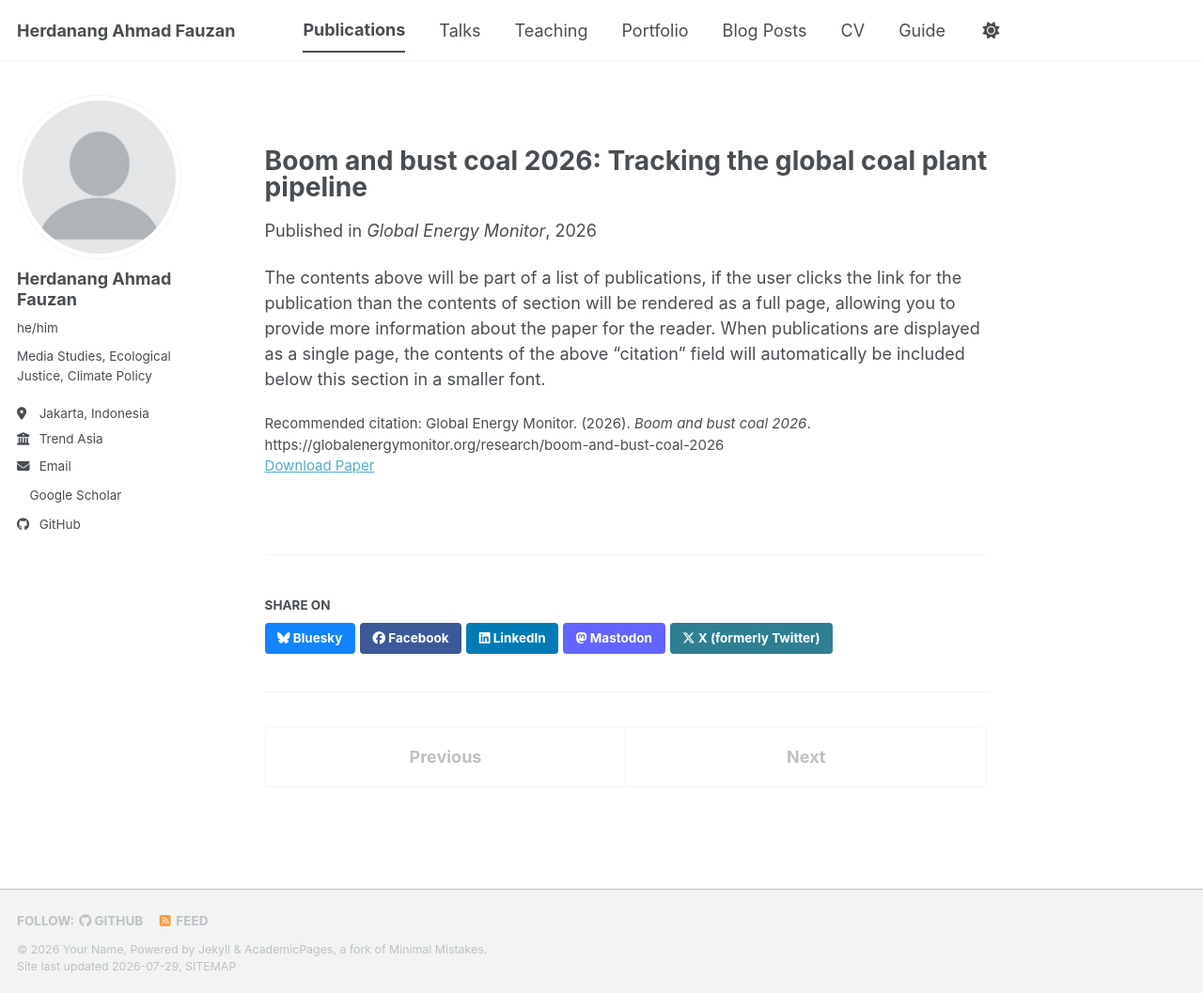
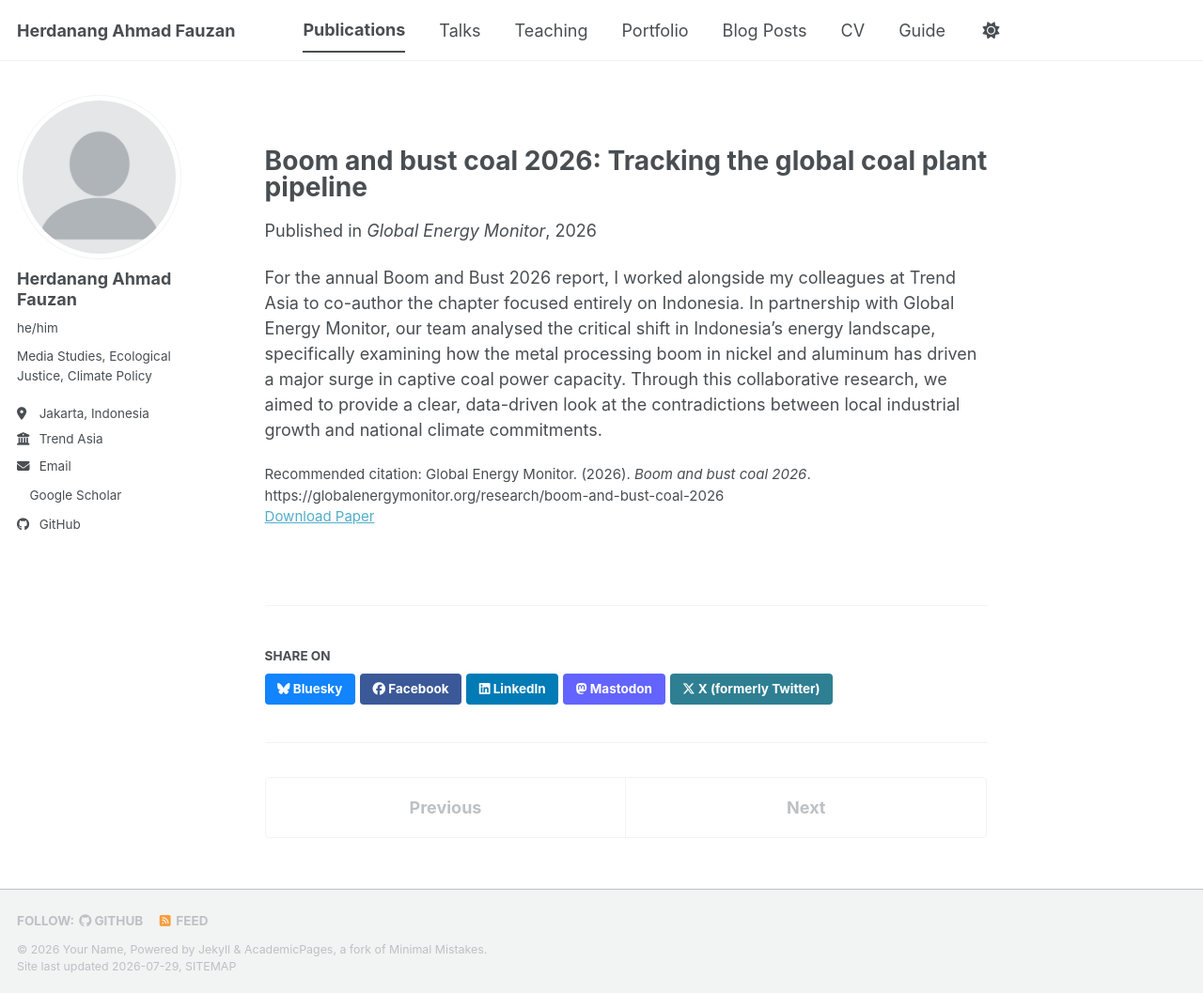
Before and after one commit to subworded/subworded.github.io, a Jekyll site: the page built from _publications/2026-05-21-boom-and-bust26.md, in a window 1280 px wide and 1057 px high. Shown: the whole window at 94% size. Built offline with Jekyll 4.4.1, drawn with Linux system fonts in a browser that asks for light colours; a style sheet for code colours, icons or effects is not loaded.

Commit message:
Update 2026-05-21-boom-and-bust26.md

```diff
--- a/_publications/2026-05-21-boom-and-bust26.md
+++ b/_publications/2026-05-21-boom-and-bust26.md
@@ -3,10 +3,10 @@ title: "Boom and bust coal 2026: Tracking the global coal plant pipeline"
 collection: publications
 category: research
 permalink: /publications/2026-05-21-boom-and-bust26
-excerpt: "For the annual Boom and Bust 2026 report, I worked alongside my colleagues at Trend Asia to co-author the chapter focused entirely on Indonesia. In partnership with Global Energy Monitor, our team analysed the critical shift in Indonesia's energy landscape, specifically examining how the metal processing boom in nickel and aluminum has driven a major surge in captive coal power capacity. Through this collaborative research, we aimed to provide a clear, data-driven look at the contradictions between local industrial growth and national climate commitments."
+excerpt: "Boom and Bust Coal is an annual survey of the global coal fleet by Global Energy Monitor and partners. The report analyses key trends in coal power capacity and tracks various stages of capacity development including planned retirements."
 date: 2026-05-21
 venue: 'Global Energy Monitor'
 paperurl: 'https://globalenergymonitor.org/research/boom-and-bust-coal-2026'
 citation: 'Global Energy Monitor. (2026). <i>Boom and bust coal 2026</i>. https://globalenergymonitor.org/research/boom-and-bust-coal-2026'
 ---
-The contents above will be part of a list of publications, if the user clicks the link for the publication than the contents of section will be rendered as a full page, allowing you to provide more information about the paper for the reader. When publications are displayed as a single page, the contents of the above "citation" field will automatically be included below this section in a smaller font.
+For the annual Boom and Bust 2026 report, I worked alongside my colleagues at Trend Asia to co-author the chapter focused entirely on Indonesia. In partnership with Global Energy Monitor, our team analysed the critical shift in Indonesia's energy landscape, specifically examining how the metal processing boom in nickel and aluminum has driven a major surge in captive coal power capacity. Through this collaborative research, we aimed to provide a clear, data-driven look at the contradictions between local industrial growth and national climate commitments.
```
